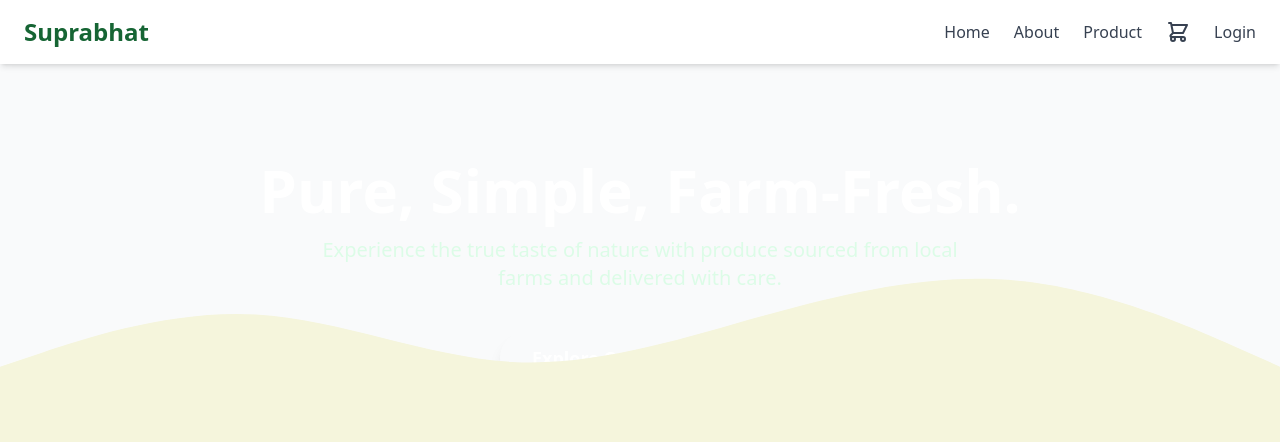
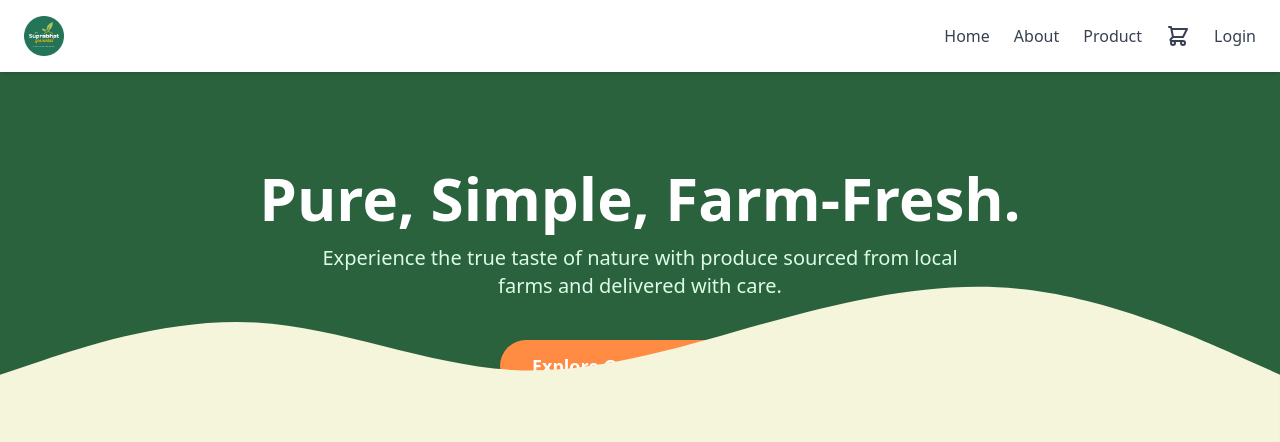
Before and after one commit to w3-80717/SuprabhatGroceries, a React (Vite) app in the folder suprabhat-web/: page / in a window 1280 px wide. Shown: the top 442 px of the page. Built offline with nearby package versions, Linux system fonts and the light colour scheme; no server answers.

Commit message:
add icon & style of react-icon

```diff
--- a/suprabhat-web/package.json
+++ b/suprabhat-web/package.json
@@ -16,6 +16,7 @@
     "react": "^19.1.0",
     "react-dom": "^19.1.0",
     "react-hook-form": "^7.58.1",
+    "react-icons": "^5.5.0",
     "react-router-dom": "^7.6.2",
     "zod": "^3.25.67",
     "zustand": "^5.0.5"
--- /dev/null
+++ b/suprabhat-web/public/index.html
@@ -0,0 +1,19 @@
+<!doctype html>
+<html lang="en">
+  <head>
+    <meta charset="UTF-g" />
+    <link rel="icon" type="image/svg+xml" href="/vite.svg" />
+    <meta name="viewport" content="width=device-width, initial-scale=1.0" />
+
+    <!-- Google Fonts Link -->
+    <link rel="preconnect" href="https://fonts.googleapis.com">
+    <link rel="preconnect" href="https://fonts.gstatic.com" crossorigin>
+    <link href="https://fonts.googleapis.com/css2?family=Poppins:wght@400;500;600;700;800&display=swap" rel="stylesheet">
+
+    <title>Suprabhat</title>
+  </head>
+  <body>
+    <div id="root"></div>
+    <script type="module" src="/src/main.jsx"></script>
+  </body>
+</html>
--- a/suprabhat-web/src/App.jsx
+++ b/suprabhat-web/src/App.jsx
@@ -1,29 +1,32 @@
-// In src/App.jsx
 import React from 'react';
 import { BrowserRouter as Router, Routes, Route } from 'react-router-dom';
 import Header from '@/components/Header.jsx';
-import HomePage from '@/pages/HomePage.jsx'; // This will be our new landing page
-import ProductsPage from '@/pages/ProductsPage.jsx'; // Our renamed catalog page
+import Footer from '@/components/Footer.jsx'; // <-- Import Footer
+import HomePage from '@/pages/HomePage.jsx';
+import ProductsPage from '@/pages/ProductsPage.jsx';
 import CartPage from '@/pages/CartPage.jsx';
 import AuthPage from '@/pages/AuthPage.jsx';
 import ProfilePage from '@/pages/ProfilePage.jsx';
 import AboutPage from '@/pages/AboutPage.jsx';
+import ContactPage from '@/pages/ContactPage.jsx'; // <-- Import Contact Page
 
 function App() {
   return (
     <Router>
-      <div className="bg-gray-50 min-h-screen">
+      <div className="bg-brand-beige min-h-screen flex flex-col">
         <Header />
-        <main> {/* Remove container styles from here to allow full-width sections */}
+        <main className="flex-grow"> {/* Use flex-grow to push footer down */}
           <Routes>
             <Route path="/" element={<HomePage />} />
-            <Route path="/products" element={<ProductsPage />} /> {/* New catalog route */}
+            <Route path="/products" element={<ProductsPage />} />
+            <Route path="/about" element={<AboutPage />} />
+            <Route path="/contact" element={<ContactPage />} /> {/* <-- Add Route */}
             <Route path="/cart" element={<CartPage />} />
             <Route path="/login" element={<AuthPage />} />
             <Route path="/profile" element={<ProfilePage />} />
-            <Route path="/about" element={<AboutPage />} />
           </Routes>
         </main>
+        <Footer /> {/* <-- Add Footer here */}
       </div>
     </Router>
   );
--- a/suprabhat-web/src/components/Header.jsx
+++ b/suprabhat-web/src/components/Header.jsx
@@ -18,7 +18,7 @@ const Header = () => {
     <header className="bg-white shadow-md sticky top-0 z-10">
       <div className="container mx-auto px-6 py-4 flex justify-between items-center">
         <Link to="/" className="text-2xl font-bold text-green-800 hover:text-green-700">
-          Suprabhat
+          <img src="suprabhaticon.png" className='h-10 w-10'></img>
         </Link>
         <nav className="flex items-center space-x-4 md:space-x-6">
           <Link to="/" className="text-gray-700 hover:text-green-800 font-medium">Home</Link>
--- a/suprabhat-web/src/index.css
+++ b/suprabhat-web/src/index.css
@@ -1,3 +1,7 @@
 @tailwind base;
 @tailwind components;
 @tailwind utilities;
+
+body {
+  @apply bg-brand-beige text-brand-text;
+}
--- a/suprabhat-web/tailwind.config.js
+++ b/suprabhat-web/tailwind.config.js
@@ -1,10 +1,26 @@
 /** @type {import('tailwindcss').Config} */
+import defaultTheme from 'tailwindcss/defaultTheme'; // Import default theme
+
 export default {
-  content: [   "./index.html",
-    "./src/**/*.{js,ts,jsx,tsx}", // Scan all JS/JSX files in src
-    ],
+  content: [
+    "./index.html",
+    "./src/**/*.{js,ts,jsx,tsx}",
+  ],
   theme: {
-    extend: {},
+    extend: {
+      // Define a beautiful, organic color palette
+      colors: {
+        'brand-green': '#2a623d', // A deep, rich green
+        'brand-green-light': '#3a8654',
+        'brand-beige': '#f5f5dc', // A warm, natural background
+        'brand-text': '#3a3a3a', // A softer black for text
+        'brand-accent': '#ff8c42', // A vibrant orange accent
+      },
+      // Set Poppins as the primary font
+      fontFamily: {
+        sans: ['Poppins', ...defaultTheme.fontFamily.sans],
+      },
+    },
   },
   plugins: [],
 }
```
Also changed, not shown: suprabhat-web/public/suprabhaticon.png (added), 1 other file (tests, documents, lock files or other folders).
